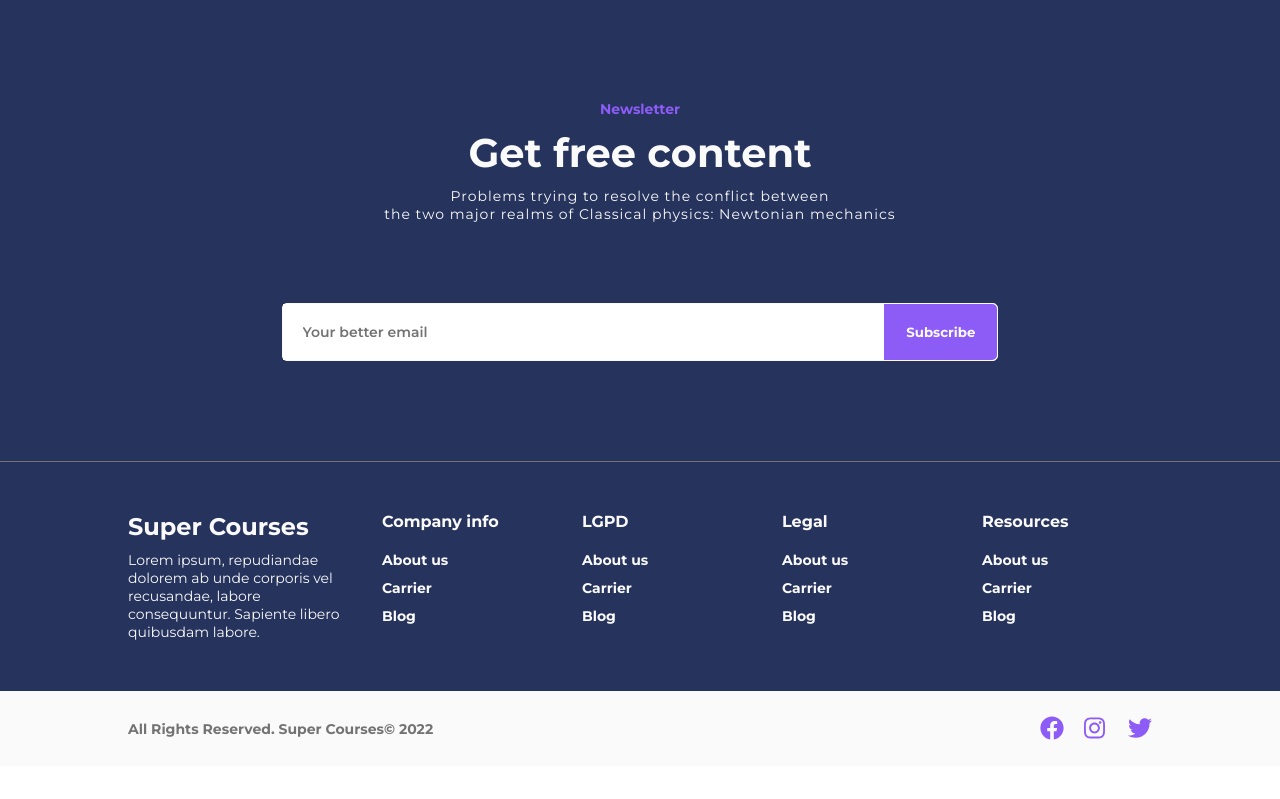
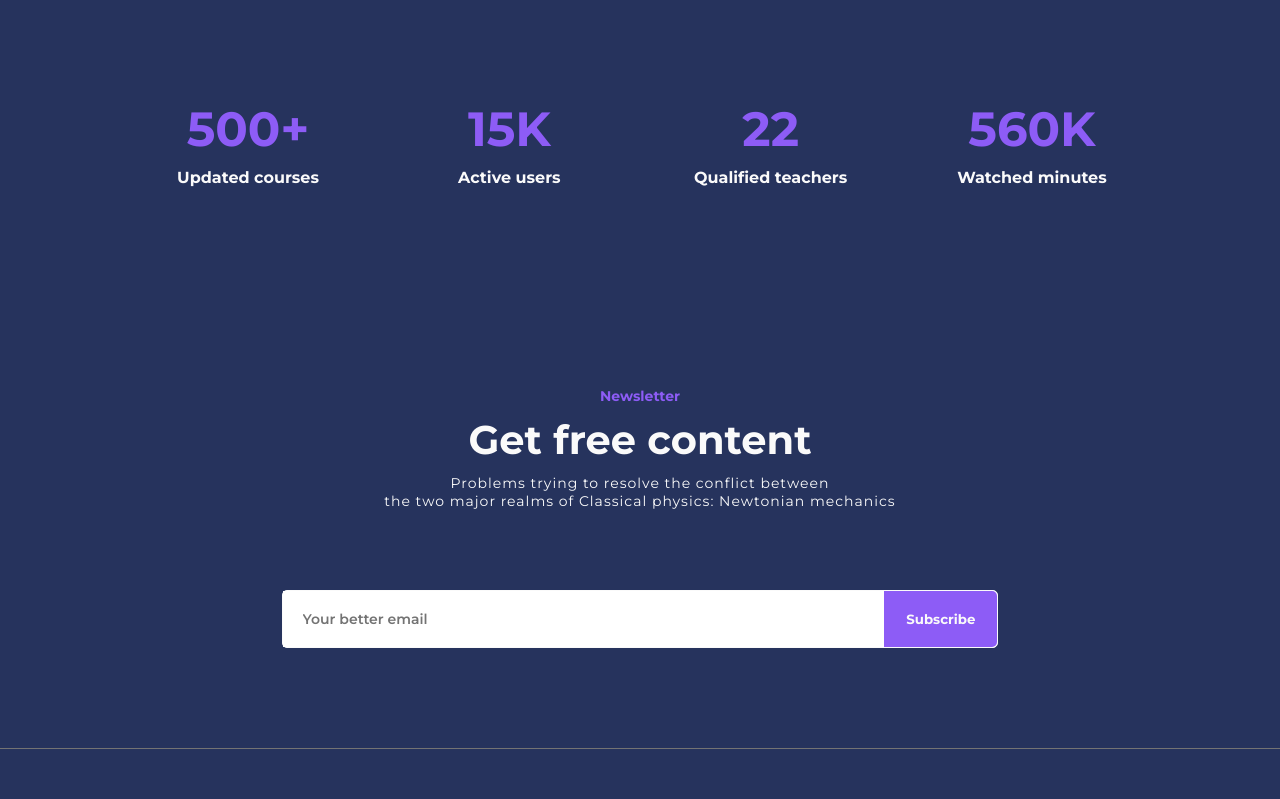
Before and after one commit to pedrohhcunha/supercourses, a Next.js app: page / in a window 1280 px wide. Shown: the top 799 px of the page. Built offline with nearby package versions, Linux system fonts and the light colour scheme.

Commit message:
Stats componentn

```diff
--- /dev/null
+++ b/components/Stats/component.jsx
@@ -0,0 +1,24 @@
+import styles from './styles.module.scss'
+
+export default function(props){
+    return(
+        <section className={styles.section}>
+            <div className={styles.stat}>
+                <h5 className={styles.data}>500+</h5>
+                <span className={styles.description}>Updated courses</span>
+            </div>
+            <div className={styles.stat}>
+                <h5 className={styles.data}>15K</h5>
+                <span className={styles.description}>Active users</span>
+            </div>
+            <div className={styles.stat}>
+                <h5 className={styles.data}>22</h5>
+                <span className={styles.description}>Qualified teachers</span>
+            </div>
+            <div className={styles.stat}>
+                <h5 className={styles.data}>560K</h5>
+                <span className={styles.description}>Watched minutes</span>
+            </div>
+        </section>
+    )
+}
--- /dev/null
+++ b/components/Stats/styles.module.scss
@@ -0,0 +1,25 @@
+.section{
+    padding: 100px 10%;
+    background: var(--darkPurple);
+
+    display: flex;
+    align-items: center;
+    justify-content: space-between;
+
+    .stat{
+        text-align: center;
+        min-width:  240px;
+
+        .data{
+            color: var(--purple);
+            font-weight: bold;
+            font-size: 48px;
+            margin-bottom: 10px;
+        }
+        .description{
+            font-weight: bold;
+            font-size: 16px;
+            color: var(--white);
+        }
+    }
+}
--- a/pages/index.jsx
+++ b/pages/index.jsx
@@ -1,9 +1,11 @@
 import Footer from "../components/Footer/component"
 import Newsletter from "../components/Newsletter/component"
+import Stats from "../components/Stats/component"
 
 export default function Home() {
   return (
     <main>
+      <Stats />
       <Newsletter />
       <Footer />
     </main>
```
